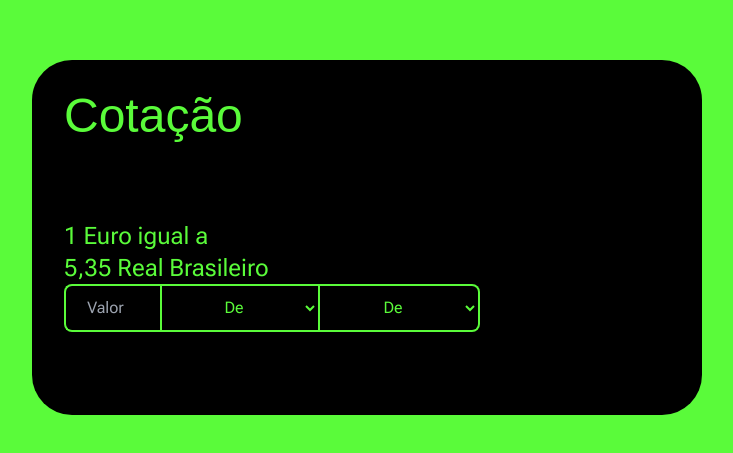
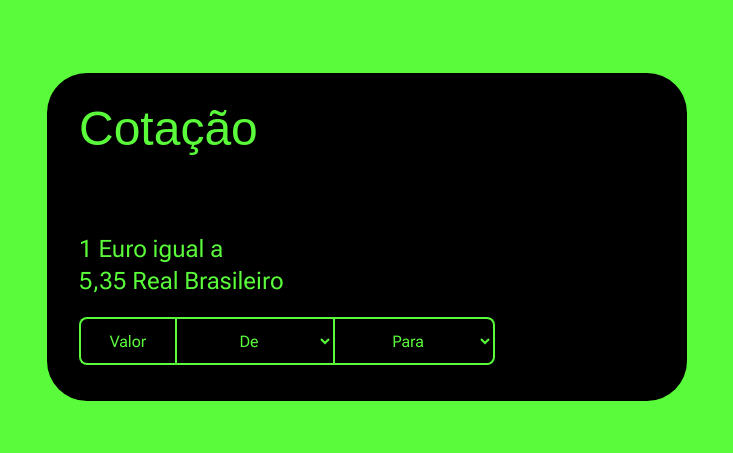
Before and after one commit to AbelardoOk/site-cotacao, a Next.js app: page / in a window 1280 px wide. Shown: the part 163-616 px from the top of the page, without its empty margins (273-1006 px from the left). Built offline with nearby package versions, Linux system fonts and the light colour scheme; a web font is replaced by a local one.

Commit message:
Finalização front-end

```diff
--- a/src/app/page.tsx
+++ b/src/app/page.tsx
@@ -2,7 +2,7 @@ export default function Home() {
   return (
     <main className="flex items-center justify-center h-screen">
 
-      <div className="w-[670px] h-[355px] p-8 bg-black rounded-[40px]">
+      <div className="w-[640px] h-[328px] p-8 bg-black rounded-[40px]">
         <h1 className="font-alt text-5xl">Cotação</h1>
 
         <div className="mt-20">
@@ -15,25 +15,27 @@ export default function Home() {
             <form>
               <div>
 
-                <input className="w-[96px] h-[48px] bg-black rounded-l-[8px] text-center border-[#5AFB3A] border-l-2 border-t-2 border-b-2"
-                type="number" id='valor' placeholder="Valor" />
+                <input className="w-[96px] h-[48px] bg-black rounded-l-[8px] text-center border-[#5AFB3A] border-l-2 border-t-2 border-b-2 placeholder-[#5AFB3A]"
+                type="text" id='valor' placeholder="Valor" />
 
-                <select className="bg-black text-center w-[160px] h-[48px] border-2 border-[#5AFB3A]"
+                <select className="bg-black text-center w-[160px] h-[48px] border-2 border-[#5AFB3A] mt-5"
                  name="deMoeda" id="deMoeda">
 
                   <option value="">De</option>
                   <option value="USD">USD</option>
                   <option value="EUR">EUR</option>
                   <option value="BRL">BRL</option>
+                  <option value="IEN">IENE</option>
                 </select>
 
                 <select className="bg-black rounded-r-[8px] text-center w-[160px] h-[48px] border-[#5AFB3A] border-r-2 border-t-2 border-b-2"
                  name="paraMoeda" id="deMoeda">
 
-                  <option value="">De</option>
+                  <option value="">Para</option>
                   <option value="USD">USD</option>
                   <option value="EUR">EUR</option>
                   <option value="BRL">BRL</option>
+                  <option value="IEN">IENE</option>
                 </select>
 
               </div>
```
